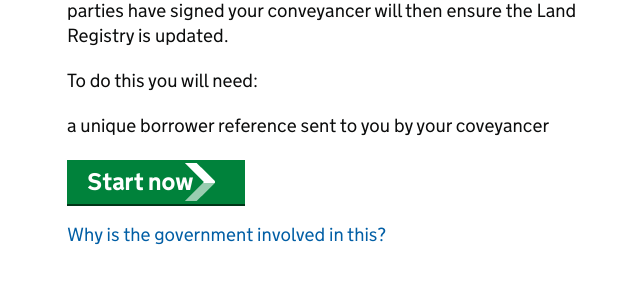
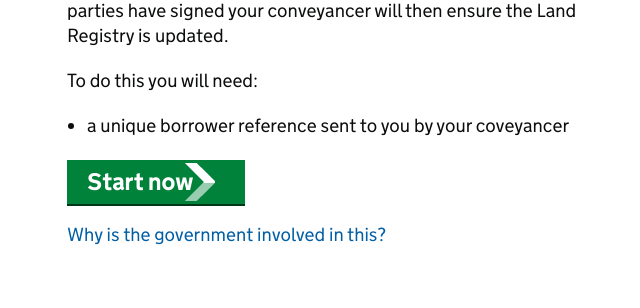
Before and after one commit to LandRegistry-Attic/dm-borrower-frontend, a Python web app: template application/templates/start.html in a window 1280 px wide. Shown: the part 291-599 px from the top of the page, without its empty margins (93-733 px from the left). Run offline with Jinja, Linux system fonts and the light colour scheme; the template is opened without the code that fills it, so the values that code supplies are empty; some libraries are stand-ins or nearby versions.

```diff
--- a/application/templates/start.html
+++ b/application/templates/start.html
@@ -17,7 +17,7 @@
 
 		<p>To do this you will need:</p>
 
-		<ul>
+		<ul class="list-bullet">
 			<li>a unique borrower reference sent to you by your coveyancer</li>
 		</ul>
 
```
